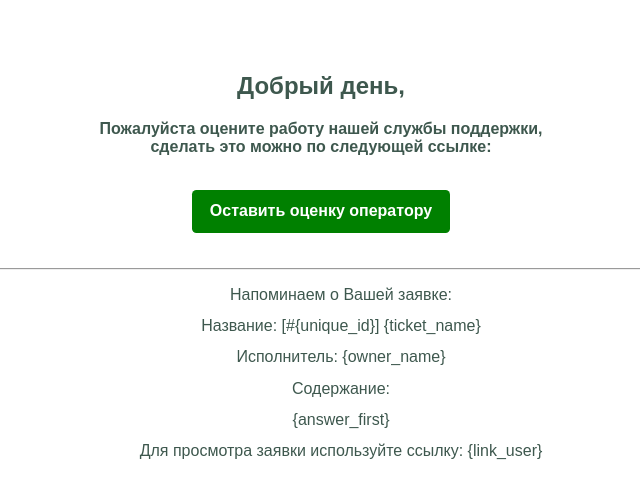
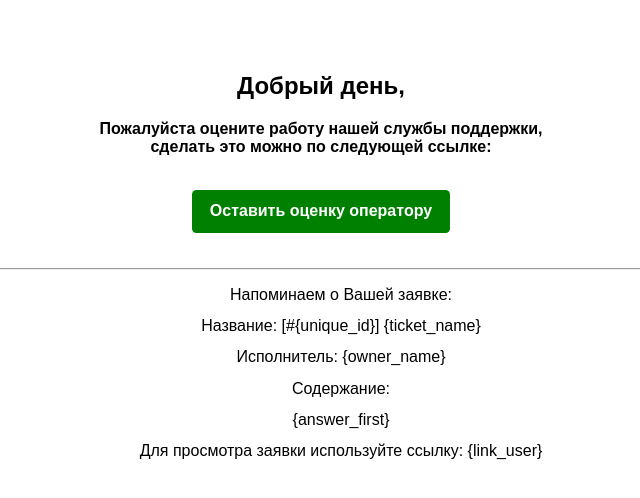
Before and after one commit to shishkova-elena/testing, a plain HTML site: page index.html in a window 1280 px wide. Shown: the whole page, without its empty margins (319-959 px from the left). Drawn offline with Linux system fonts and the light colour scheme.

Commit message:
commit color

```diff
--- a/style.css
+++ b/style.css
@@ -5,7 +5,6 @@
 
 body {
     text-align: center;
-    color: rgb(62, 88, 78);
 }
 
 .button {
```
